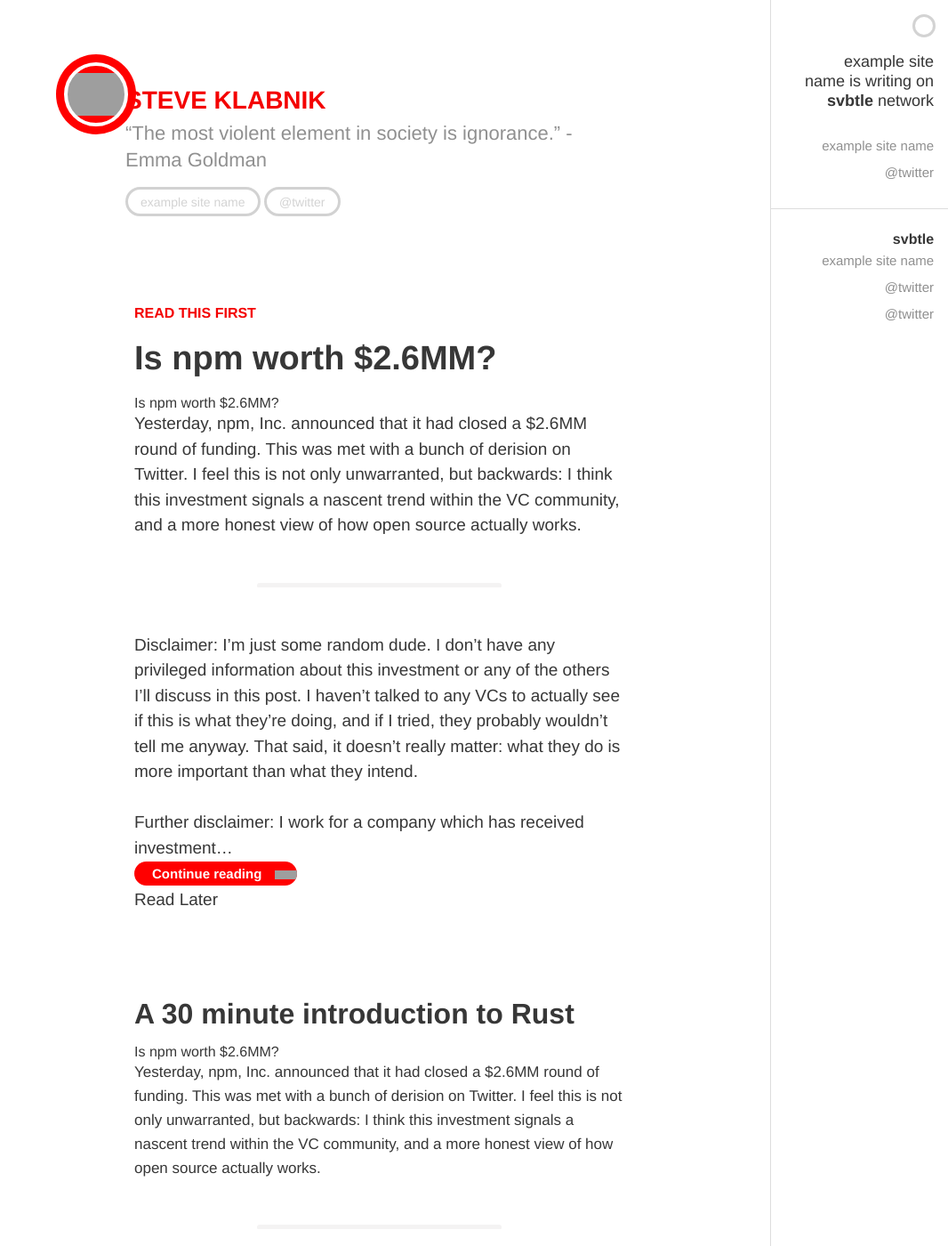
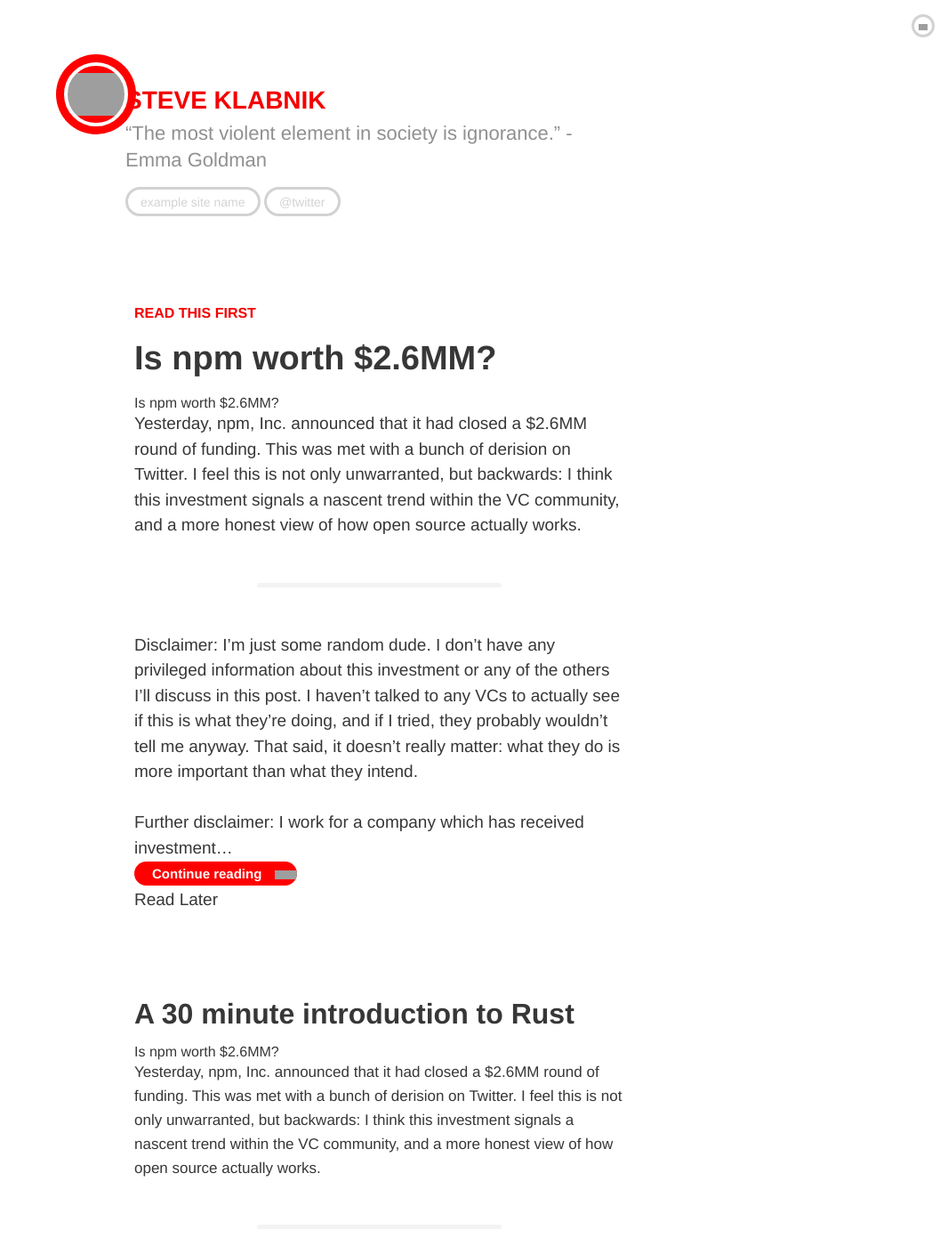
Before and after one commit to orlando/svbtle-jekyll, a Jekyll site: the page built from index.html, in a window 1280 px wide and 1400 px high. Shown: the whole window at 89% size, without its empty margins (214-1280 px from the left). Built offline with Jekyll 4.4.1, drawn with Linux system fonts in a browser that asks for light colours; Markdown is read by kramdown in place of the engine named in the settings; the list of posts is cut into pages by our own code; grey boxes are pictures that could not be loaded.

Commit message:
Build Main section

```diff
--- a/_layouts/base.html
+++ b/_layouts/base.html
@@ -65,11 +65,11 @@
       </div>
     </div>
 
+    <div class="side-nav__button">&nbsp;</div>
     <nav class="side-nav">
-      <div class="side-nav__button">&nbsp;</div>
       <div class="top">
         <p>
-          {{site.data.svbtle.website_name}} is writing on <span>svbtle</span> network
+          {{site.data.svbtle.website_name}} is writing on <a href="#"><span>svbtle</span></a> network
         </p>
         <ul class="nav-profile-links">
           <li class="website">
@@ -83,7 +83,7 @@
       <div class="about">
         <ul class="about-links">
           <li>
-            <span>svbtle</span>
+            <a href="#"><span>svbtle</span></a>
           </li>
           <li class="magazine">
             <a href="{{site.data.svbtle.website_url}}">{{site.data.svbtle.website_name}}</a>
--- a/assets/stylesheets/styles.css
+++ b/assets/stylesheets/styles.css
@@ -214,13 +214,25 @@
 
 .side-nav {
   position: fixed;
-  right: 0;
+  right: -200px;
   top: 0;
   bottom: 0;
   text-align: right;
   float: right;
   width: 200px;
   border-left: solid 1px rgba(144,144,144,.3);
+  transition: all 0.5s cubic-bezier(0.165, 0.63, 0.14, 0.82)  ;
+}
+
+.side-nav.open {
+  transform: translate(-200px,0);
+  -webkit-transform: translate(-200px,0);
+  -o-transform: translate(-200px,0);
+  -moz-transform: translate(-200px,0);
+}
+
+.side-nav .top {
+  margin-top: 50px;
 }
 
 .side-nav span {
@@ -252,8 +264,17 @@
   width: 26px;
   border-radius: 100%;
   border: 3px solid rgba(144, 144, 144, .4);
-  margin: 1rem 0 1rem 80%;
+  margin: 1rem 0 1rem 70%;
   transition: all 0.3s ease;
+  background-image: url(https://dtu1xr3i3b2a1.cloudfront.net/cargo/icons/arrow_down_black-4309ed2aa9ced3b702d2eda70ce014f5.png);
+  background-origin: padding-box;
+  background-position: 5px 8px;
+  background-repeat: no-repeat;
+  background-size: 10px 7px;
+  position: fixed;
+  top: 0;
+  right: 0;
+  margin-right: 15px;
 }
 
 side-nav__button:hover {
```
